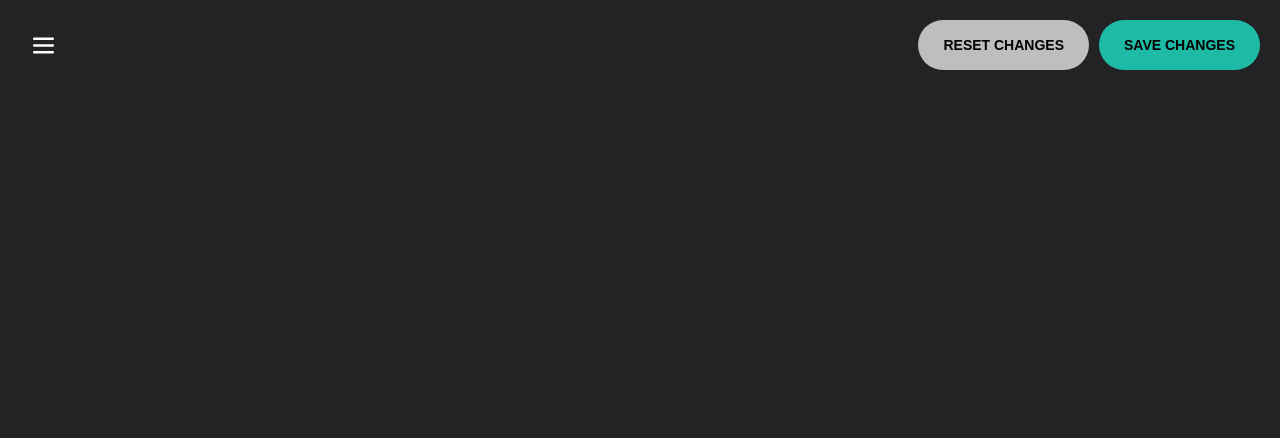
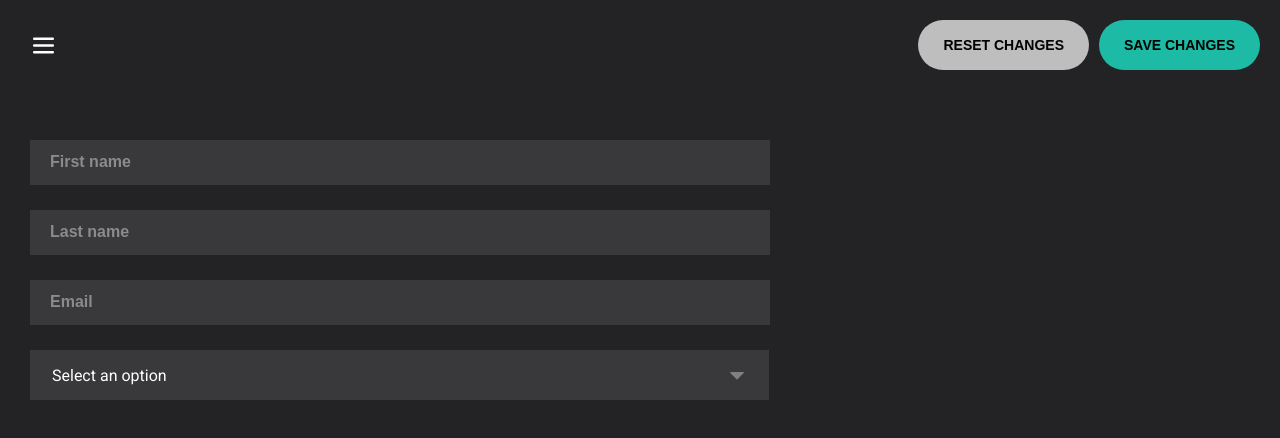
Before and after one commit to iagoPinheiro1401/pactto_challenge, a Next.js app: page /personalInformation in a window 1280 px wide. Shown: the top 438 px of the page. Built offline with nearby package versions, Linux system fonts and the light colour scheme.

Commit message:
created first entries on the personal Information page

```diff
--- /dev/null
+++ b/src/components/input/Input.jsx
@@ -0,0 +1,27 @@
+import styled from "styled-components"
+
+const StyledInput = styled.input`
+    background-color: #39393B;
+    padding: 15px 20px;
+    max-width: 700px;
+    border: none;
+
+    ::placeholder {
+        font-size: 16px;
+        color: #8B8A8C;
+        font-weight: 600;
+    }
+
+
+    &:focus {
+        caret-color: ${props => props.theme.colors.green};
+        outline: none;
+        background-color: #474649;
+    }
+`
+
+export default function Input({ placeholder }) {
+    return(
+        <StyledInput placeholder={placeholder}/>
+    )
+}
--- /dev/null
+++ b/src/components/input/SelectInput.jsx
@@ -0,0 +1,130 @@
+import React, { useState, useEffect, useRef } from 'react'
+import styled from 'styled-components'
+import { CaretDown } from '@phosphor-icons/react'
+
+const DropdownContainer = styled.div`
+  max-width: 735px;
+  background-color: #39393B;
+  padding: 0 2px;
+  color: white;
+`
+
+const DropdownHeader = styled.div`
+  max-width: 700px;
+  background-color: #39393B;
+  padding: 15px 20px;
+  cursor: pointer;
+  display: flex;
+  justify-content: space-between;
+  align-items: center;
+`
+
+const DropdownListContainer = styled.div`
+  width: 100%;
+  height: 300px;
+  border-radius: 4px;
+  background: #39393B;
+  white-space: nowrap;
+  overflow-y: auto;
+`;
+
+const DropdownList = styled.ul`
+  list-style: none;
+  padding: 0;
+  margin: 0;
+`
+
+const DropdownListItem = styled.li`
+  padding: 15px;
+  cursor: pointer;
+  display: flex;
+  justify-content: space-between;
+  align-items: center;
+  color: ${props => (props.isSelected ? '#1DBBA5' : 'white')};
+
+  &:hover {
+    background-color: #575656;
+  }
+`
+
+const CheckMark = styled.span`
+  color: #1DBBA5;
+  margin-left: 10px;
+`
+
+const StyledCaret = styled(CaretDown)`
+  transform: ${props => props.isOpen ? 'rotate(180deg)' : 'rotate(0deg)'};
+  transition: transform 0.3s ease;
+`
+
+const options = [
+  'Australia',
+  'Austria',
+  'Belgium',
+  'Brazil',
+  'Bulgaria',
+  'Canada',
+  'Cyprus',
+  'Czech Republic',
+  'Denmark',
+  'Estonia',
+  'Finland',
+  'France',
+  'Germany',
+  'Greece',
+  'Hong Kong',
+  'United States'
+]
+
+function CustomDropdown() {
+  const [isOpen, setIsOpen] = useState(false)
+  const [selectedOption, setSelectedOption] = useState('')
+  const dropdownRef = useRef(null)
+
+  const toggling = () => setIsOpen(!isOpen)
+
+  const onOptionClicked = value => () => {
+    setSelectedOption(value);
+    setIsOpen(false);
+  }
+
+  const handleClickOutside = event => {
+    if (dropdownRef.current && !dropdownRef.current.contains(event.target)) {
+      setIsOpen(false);
+    }
+  }
+
+  useEffect(() => {
+    document.addEventListener('mousedown', handleClickOutside);
+    return () => {
+      document.removeEventListener('mousedown', handleClickOutside);
+    };
+  }, [])
+
+  return (
+    <DropdownContainer ref={dropdownRef}>
+      <DropdownHeader onClick={toggling}>
+        {selectedOption || 'Select an option'}
+        <StyledCaret size={20} weight="fill" color={isOpen ? '#1DBBA5' : 'gray'} isOpen={isOpen}/>
+      </DropdownHeader>
+      {isOpen && (
+        <DropdownListContainer>
+          <DropdownList>
+            {options.map(option => (
+              <DropdownListItem
+                onClick={onOptionClicked(option)}
+                key={option}
+                isSelected={selectedOption === option}
+              >
+                {option}
+                {selectedOption === option && <CheckMark>✓</CheckMark>}
+              </DropdownListItem>
+            ))}
+          </DropdownList>
+        </DropdownListContainer>
+      )}
+    </DropdownContainer>
+  )
+}
+
+export default CustomDropdown
--- a/src/pages/personalInformation.jsx
+++ b/src/pages/personalInformation.jsx
@@ -3,6 +3,8 @@ import { List } from "@phosphor-icons/react"
 
 import ResetButton from "@/components/buttons/changesButtons/ResetButton"
 import SaveButton from "@/components/buttons/changesButtons/SaveButton"
+import Input from "@/components/input/Input"
+import Dropdown from "@/components/input/SelectInput"
 
 import { useMenu } from "@/hooks/useMenu"
 
@@ -10,6 +12,7 @@ const Container = styled.div`
     display: flex;
     flex-direction: column;
     width: 100%;
+    padding: 140px 0;
 `
 
 const ButtonsAndMenuContainer = styled.div`
@@ -36,6 +39,17 @@ const StyledList = styled(List)`
   display: ${props => (props.show ? 'block' : 'none')};
 `
 
+const FormContainer = styled.form`
+    display: flex;
+    flex-direction: column;
+    padding: 0 30px;
+`
+
+const InputsContainer = styled.div`
+    display: flex;
+    flex-direction: column;
+    gap: 25px;
+`
 
 export default function PersonalInformation() {
     const { isMenuOpen, toggleMenu } = useMenu()
@@ -49,6 +63,14 @@ export default function PersonalInformation() {
                     <SaveButton />
                 </ButtonContainer>
             </ButtonsAndMenuContainer>
+            <FormContainer>
+                <InputsContainer>
+                    <Input placeholder="First name"/>
+                    <Input placeholder="Last name"/>
+                    <Input placeholder="Email"/>
+                    <Dropdown />
+                </InputsContainer>
+            </FormContainer>
         </Container>
     )
 }
```
